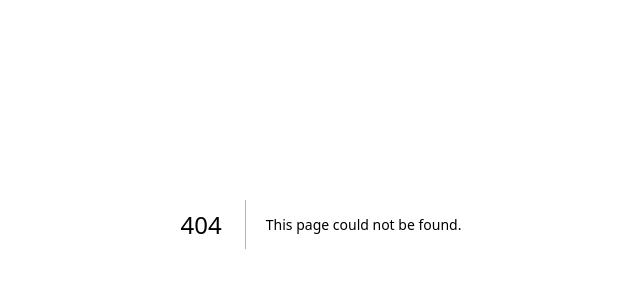
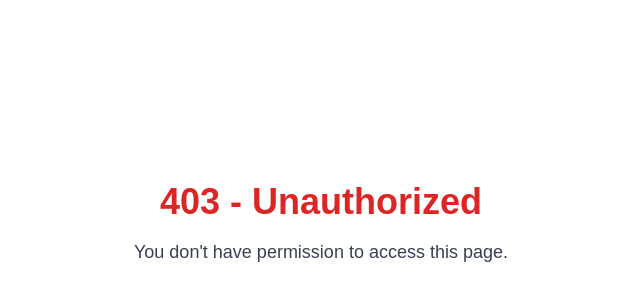
Before and after one commit to faizagst/pos-notarichcafe, a Next.js app: page /unauthorized in a window 1280 px wide. Before the commit this address had no page. Shown: the part 176-476 px from the top of the page, without its empty margins (319-959 px from the left). Built offline with nearby package versions, Linux system fonts and the light colour scheme.

Commit message:
page baru unauthorized

```diff
--- /dev/null
+++ b/app/unauthorized/page.tsx
@@ -0,0 +1,8 @@
+export default function UnauthorizedPage() {
+    return (
+      <div className="flex h-screen items-center justify-center flex-col text-center bg-white">
+        <h1 className="text-4xl font-bold text-red-600 mb-4">403 - Unauthorized</h1>
+        <p className="text-lg text-gray-700">You don't have permission to access this page.</p>
+      </div>
+    );
+  }
```
